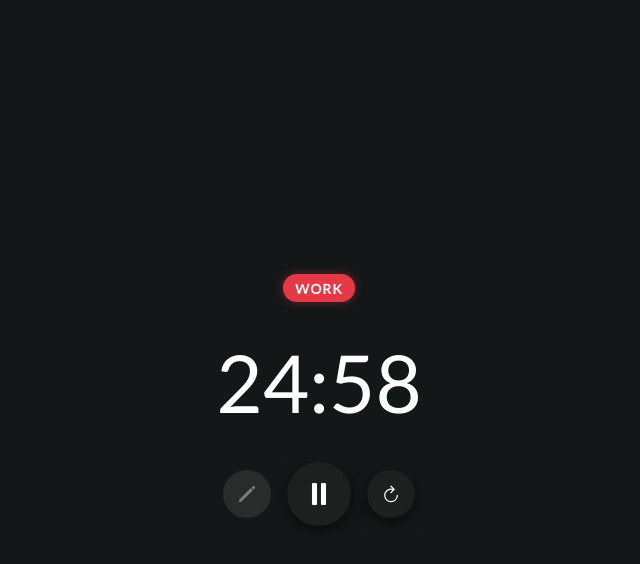
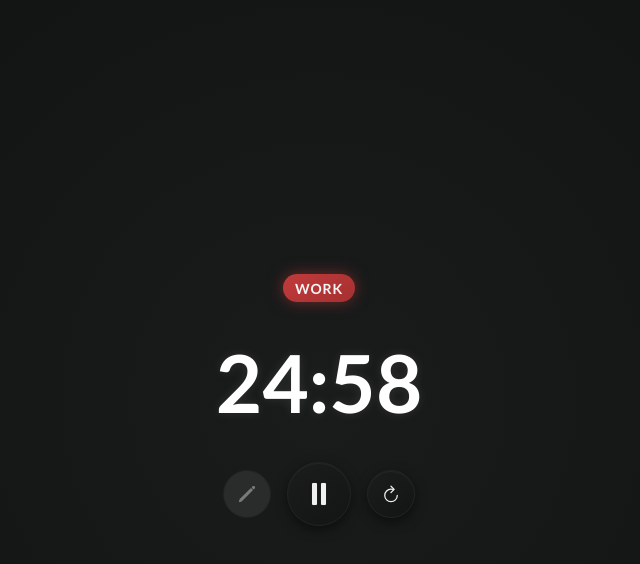
Before and after one commit to madebytheo/Time-25, a plain HTML site: page index.html in a window 1280 px wide. Both pictures are taken after a click on the button 640 px from the left and 494 px from the top of the page. Shown: the whole page, without its empty margins (321-961 px from the left). Drawn offline with nearby package versions, Linux system fonts and the light colour scheme.

Commit message:
update UI styling

```diff
--- a/app.js
+++ b/app.js
@@ -34,12 +34,14 @@ function startTimer() {
 
   interval = setInterval(() => {
     if (totalSeconds > 0) {
+      timerDisplay.classList.add("running");
       totalSeconds--;
       updateTimerDisplay();
     } else {
       clearInterval(interval);
       interval = null;
       isRunning = false;
+      timerDisplay.classList.remove("running");
       alarm.play();
     }
   }, 1000);
@@ -98,6 +100,7 @@ function resetApp() {
   workSessionLength = 25; // minutes
   breakSessionLength = 5; // minutes
   totalSeconds = workSessionLength * minute;
+  timerDisplay.classList.remove("running");
   updateTimerDisplay();
   setBtnIconToPlay(true);
   updateBadgeState("Let's Go!", "default");
--- a/index.html
+++ b/index.html
@@ -17,10 +17,9 @@
           <ion-icon name="pencil" class="button-icon"></ion-icon>
         </button>
         <button class="button" id="play-pause-button">
-          <!-- play button seems to be a bit off center hence the margin -->
           <ion-icon
             name="play"
-            class="button-icon"
+            class="button-icon fix-off-center"
             id="play-pause-icon"
           ></ion-icon>
         </button>
--- a/styles.css
+++ b/styles.css
@@ -20,8 +20,8 @@
 }
 
 html {
-  background: #141717;
-  color: #fff;
+  background: radial-gradient(circle at center, #1a1c1c 0%, #0f1010 100%);
+  color: #f5f5f5;
   font-family: "Lato", sans-serif;
 }
 
@@ -56,22 +56,36 @@ main {
 .badge--default {
   background: #555;
   color: #fff;
-  box-shadow: 0 0 8px rgba(85, 85, 85, 0.4);
+  box-shadow: 0 0 8px rgba(85, 85, 85, 0.5);
 }
 .badge--work {
-  background: #e63946;
-  color: #ffffff;
-  box-shadow: 0 0 10px rgba(230, 57, 70, 0.4);
+  background: linear-gradient(145deg, #c13b3b, #a63030);
+  box-shadow: 0 0 15px rgba(193, 59, 59, 0.5);
 }
 .badge--break {
-  background: #06d6a0;
-  color: #141717;
-  box-shadow: 0 0 10px rgba(6, 214, 160, 0.4);
+  background: linear-gradient(145deg, #3ea985, #2f7f67);
+  box-shadow: 0 0 15px rgba(62, 169, 133, 0.5);
 }
 
 .timer {
   font-size: 5rem;
+  font-weight: 700;
+  color: #e6e6e6;
   margin: 2rem 0;
+  transition: color 0.5s ease;
+}
+.timer.running {
+  color: #ffffff;
+  animation: timerPulse 2s ease-in-out infinite;
+}
+@keyframes timerPulse {
+  0%,
+  100% {
+    text-shadow: 0 0 10px rgba(255, 255, 255, 0.1);
+  }
+  50% {
+    text-shadow: 0 0 20px rgba(255, 255, 255, 0.2);
+  }
 }
 
 .app-buttons {
@@ -81,31 +95,36 @@ main {
   gap: 1rem;
 }
 .button {
-  --size: 4rem; /* default button size */
-  background: #1e1f1f;
-  border: none;
-  border-radius: 100%;
+  --size: 4rem;
+  background: linear-gradient(145deg, #1b1d1d, #131414);
+  border: 1px solid #222;
+  border-radius: 50%;
   width: var(--size);
   height: var(--size);
   display: flex;
   align-items: center;
   justify-content: center;
+  color: #f0f0f0;
+  font-size: 2rem;
   cursor: pointer;
-  box-shadow: 0 4px 15px rgba(0, 0, 0, 0.5);
-  transition: background 0.2s, box-shadow 0.2s, transform 0.1s;
-  color: #ffffff;
-  font-size: 2rem;
+  box-shadow: inset 0 1px 1px rgba(255, 255, 255, 0.05),
+    0 4px 12px rgba(0, 0, 0, 0.5);
+  transition: all 0.25s cubic-bezier(0.22, 1, 0.36, 1);
 }
 .button--small {
   --size: 3rem;
   font-size: 1.25rem;
 }
 .button:hover:not(:disabled) {
-  background: #2a2c2c;
-  box-shadow: 0 6px 20px rgba(0, 0, 0, 0.6);
+  background: linear-gradient(145deg, #202222, #161717);
+  box-shadow: inset 0 1px 1px rgba(255, 255, 255, 0.08),
+    0 6px 16px rgba(0, 0, 0, 0.6);
+  transform: translateY(-2px);
 }
 .button:active:not(:disabled) {
-  box-shadow: 0 3px 10px rgba(0, 0, 0, 0.5);
+  transform: translateY(1px);
+  box-shadow: inset 0 1px 2px rgba(255, 255, 255, 0.05),
+    0 2px 8px rgba(0, 0, 0, 0.5);
 }
 .button:disabled {
   background: #2a2c2c;
```
Also changed, not shown: 1 other file.
